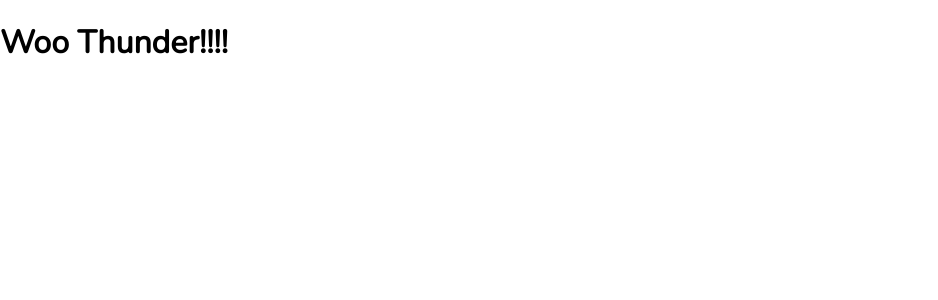
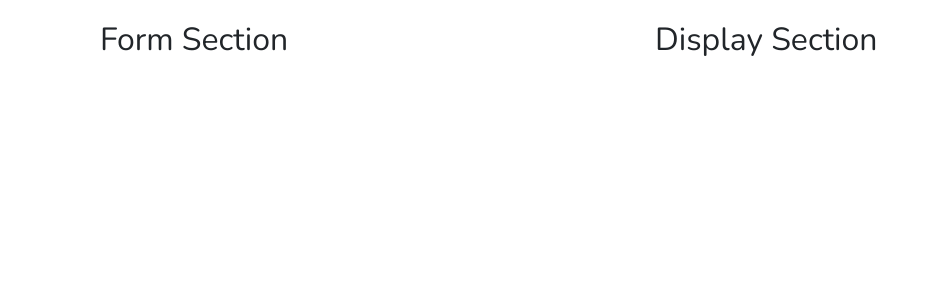
Before and after one commit to PhilipRurka/IoTplace-V2, a React (Create React App) app in the folder validation/: page / in a window 1280 px wide. Shown: the top 300 px of the page, without its empty margins (0-938 px from the left). Built offline with nearby package versions, Linux system fonts and the light colour scheme.

Commit message:
Created a basic set up with a couple of basic Components. Added Styled.

```diff
--- a/validation/public/index.html
+++ b/validation/public/index.html
@@ -14,6 +14,7 @@
       user's mobile device or desktop. See https://developers.google.com/web/fundamentals/web-app-manifest/
     -->
     <link rel="manifest" href="%PUBLIC_URL%/manifest.json" />
+    <link rel="stylesheet" href="https://stackpath.bootstrapcdn.com/bootstrap/4.3.1/css/bootstrap.min.css" integrity="sha384-ggOyR0iXCbMQv3Xipma34MD+dH/1fQ784/j6cY/iJTQUOhcWr7x9JvoRxT2MZw1T" crossorigin="anonymous">
     <!--
       Notice the use of %PUBLIC_URL% in the tags above.
       It will be replaced with the URL of the `public` folder during the build.
--- a/validation/src/components/App.js
+++ /dev/null
@@ -1,14 +0,0 @@
-import React from 'react';
-
-function App() {
-  return (
-    <div className="App">
-      <header className="App-header">
-        <h1>Woo Thunder!!!!
-        </h1>
-      </header>
-    </div>
-  );
-}
-
-export default App;
--- /dev/null
+++ b/validation/src/components/App.jsx
@@ -0,0 +1,14 @@
+import React from 'react';
+import Form from './Form';
+import Display from './Display';
+
+function App() {
+  return (
+    <div className="container">
+      <Form />
+      <Display />
+    </div>
+  );
+}
+
+export default App;
--- /dev/null
+++ b/validation/src/components/BubbleCard.jsx
@@ -0,0 +1,18 @@
+import React from 'react';
+import styled from '@emotion/styled/macro';
+
+const Wrapper = styled.div({
+  display: 'inline-block'
+});
+
+const BubbleCard = (props) => {
+  return (
+    <Wrapper className='col-md-6'>
+      <div className="content">
+        {props.children}
+      </div>
+    </Wrapper>
+  );
+};
+
+export default BubbleCard;
--- /dev/null
+++ b/validation/src/components/Display.jsx
@@ -0,0 +1,12 @@
+import React from 'react';
+import BubbleCard from './BubbleCard';
+
+const Display = () => {
+  return (
+    <BubbleCard className='col-6-md'>
+      <h1>Display Section</h1>
+    </BubbleCard>
+  );
+};
+
+export default Display;
--- /dev/null
+++ b/validation/src/components/Form.jsx
@@ -0,0 +1,12 @@
+import React from 'react';
+import BubbleCard from './BubbleCard';
+
+const Form = () => {
+  return (
+    <BubbleCard>
+      <h1>Form Section</h1>
+    </BubbleCard>
+  );
+};
+
+export default Form;
--- a/validation/src/index.js
+++ b/validation/src/index.js
@@ -1,7 +1,7 @@
 import React from 'react';
 import ReactDOM from 'react-dom';
 import './styles/normalizer.scss';
-import App from './components/App';
+import App from './components/App.jsx';
 import * as serviceWorker from './serviceWorker';
 
 ReactDOM.render(<App />, document.getElementById('root'));
```
Also changed, not shown: validation/package.json (+17 -4 lines), 1 other file (tests, documents, lock files or other folders).
